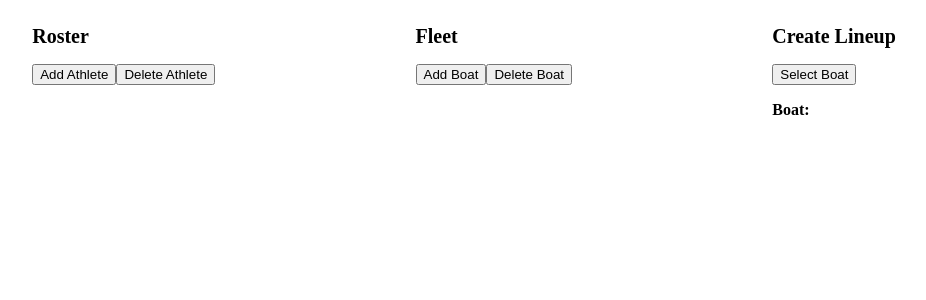
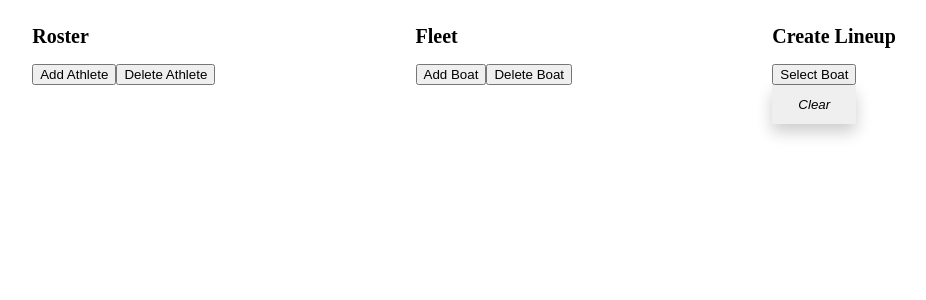
Before and after one commit to heatherbarney/YoRow, a React app: page / in a window 1280 px wide. Both pictures are taken after a click on the button "Select Boat". Shown: the top 300 px of the page, without its empty margins (176-1102 px from the left). Built offline with nearby package versions, Linux system fonts and the light colour scheme; no server answers.

Commit message:
Add Clear Boat functionality

```diff
--- a/src/components/boatDropDown.jsx
+++ b/src/components/boatDropDown.jsx
@@ -37,6 +37,10 @@ class BoatDropdown extends Component {
         )
       });
 
+      buttons.push(
+      <button className='clearButton' onClick={(event) => {this.props.clearBoat(event); this.showMenu(event); this.props.clearLineup(event)}}>Clear</button>
+      )
+
     return (
       <div className="dropdown">
         <button onClick={this.showMenu}>
--- a/src/components/lineupSelector.jsx
+++ b/src/components/lineupSelector.jsx
@@ -42,7 +42,7 @@ function lineupSelector(props) {
   return (
     <div>
       <h2>Create Lineup</h2>
-      <BoatDropDown boatList={props.boatList} chooseBoat={props.chooseBoat} clearLineup={props.clearLineup}/>
+      <BoatDropDown clearBoat = {props.clearBoat} boatList={props.boatList} chooseBoat={props.chooseBoat} clearLineup={props.clearLineup}/>
       <button className={buttonClass}>Save Lineup</button>
       <button className={buttonClass} onClick={props.clearLineup}>Clear Lineup</button>
       {boatHeader}
--- a/src/components/mainContainer.jsx
+++ b/src/components/mainContainer.jsx
@@ -65,6 +65,7 @@ class MainContainer extends Component {
     this.clearLineup = this.clearLineup.bind(this);
     this.clearAthlete = this.clearAthlete.bind(this);
     this.getRoster = this.getRoster.bind(this);
+    this.clearBoat = this.clearBoat.bind(this);
   }
 
  componentDidMount () {
@@ -158,21 +159,26 @@ class MainContainer extends Component {
   }
 
   clearBoat(e) {
-    const currBoat = this.state.boat.name;
+    const currName = this.state.boat.name;
 
-    if (currBoat !== null) {
+    if (currName !== '') {
       this.setState(prevState => ({
-        roster: prevState.roster.map(
+        boatList: prevState.boatList.map(
           el => el.name === currName ? { ...el, available: true }: el
         )
       }))
     }
 
-    this.setState(prevState => ({
-      lineup: prevState.lineup.map(
-        el => el.number === seat ? { ...el, name: '' }: el
-      )
-    }))
+    this.setState({
+      boat: {
+        name: '',
+        class: null,
+        abbrev: null,
+        coxed: null,
+        sweep: null,
+        seats: [],
+      },
+    })
   }
 
   chooseBoat(e) {
@@ -207,7 +213,7 @@ class MainContainer extends Component {
         <div className="selectionContainer">
           <RosterView roster={this.state.roster} getRoster = {this.getRoster}/>
           <FleetContainer boatList={this.state.boatList}/>
-          <LineupSelector boatList={this.state.boatList} lineup={this.state.lineup} roster={this.state.roster} boat={this.state.boat} chooseBoat={this.chooseBoat} clearLineup={this.clearLineup} assignAthlete={this.assignAthlete} clearLineup={this.clearLineup} clearAthlete={this.clearAthlete}/>
+          <LineupSelector clearBoat = {this.clearBoat} boatList={this.state.boatList} lineup={this.state.lineup} roster={this.state.roster} boat={this.state.boat} chooseBoat={this.chooseBoat} clearLineup={this.clearLineup} assignAthlete={this.assignAthlete} clearLineup={this.clearLineup} clearAthlete={this.clearAthlete}/>
         </div>
         <div>
         </div>
```
